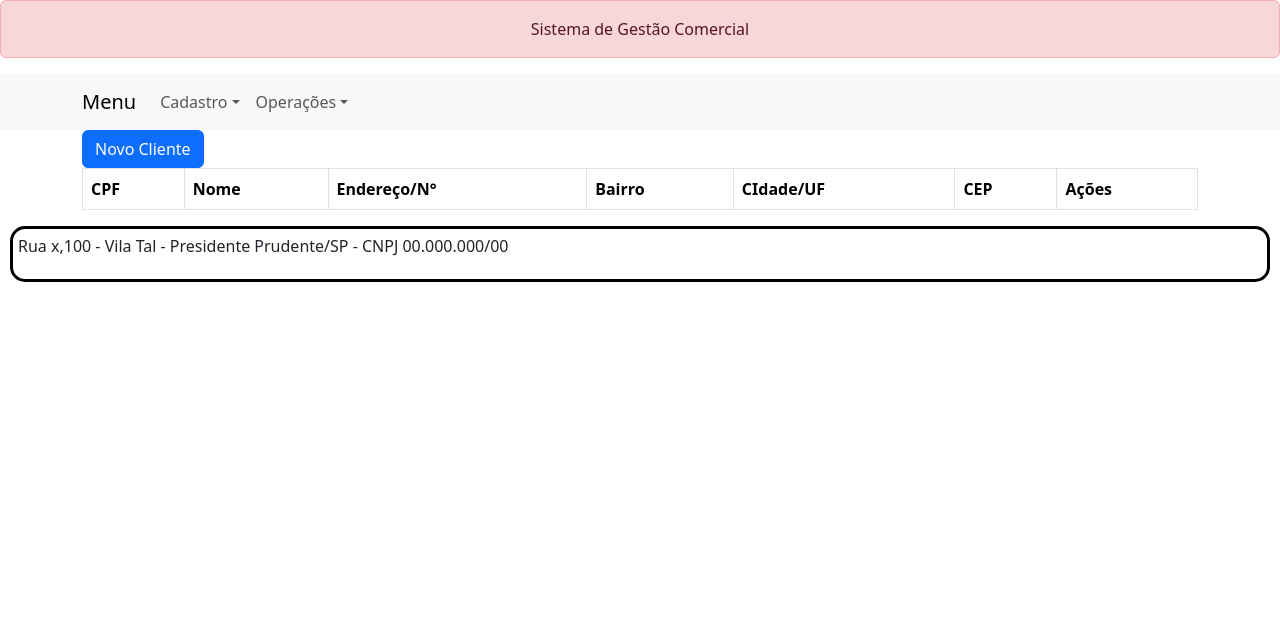
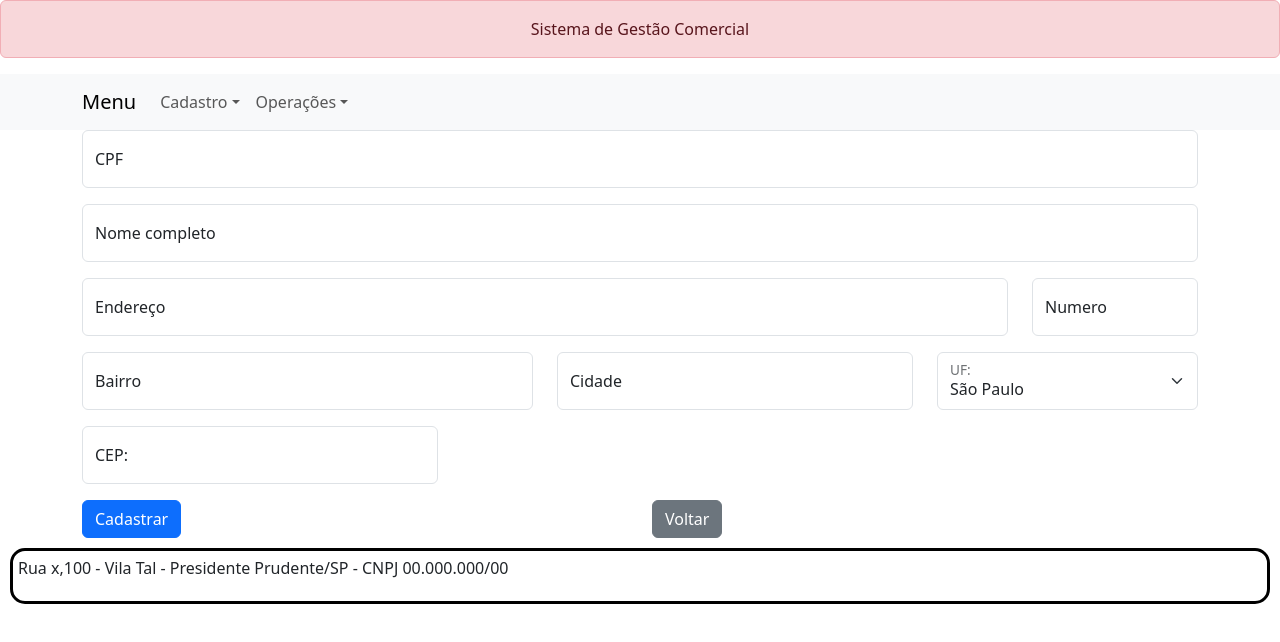
Before and after one commit to MarianoAndrelloRubira/trabRedux, a React (Create React App) app: page /clientes in a window 1280 px wide. Shown: the top 642 px of the page. Built offline with nearby package versions, Linux system fonts and the light colour scheme.

Commit message:
coreção de erros menores

```diff
--- a/src/telasCadastro/TelaCadastroCliente.jsx
+++ b/src/telasCadastro/TelaCadastroCliente.jsx
@@ -9,7 +9,7 @@ import { Container } from "react-bootstrap";
 
 
 export default function TelaCadastroCliente(props) {
-    const [exibirformulario, setExibirFormulario] = useState(false);
+    const [exibirformulario, setExibirFormulario] = useState(true);
     const [listaClientes, setListaClientes] = useState([]);
     const [mostrarMensagem, setMostrarMensagem] = useState(false);
     const [mensagem,setMensagem] = useState("");
```
